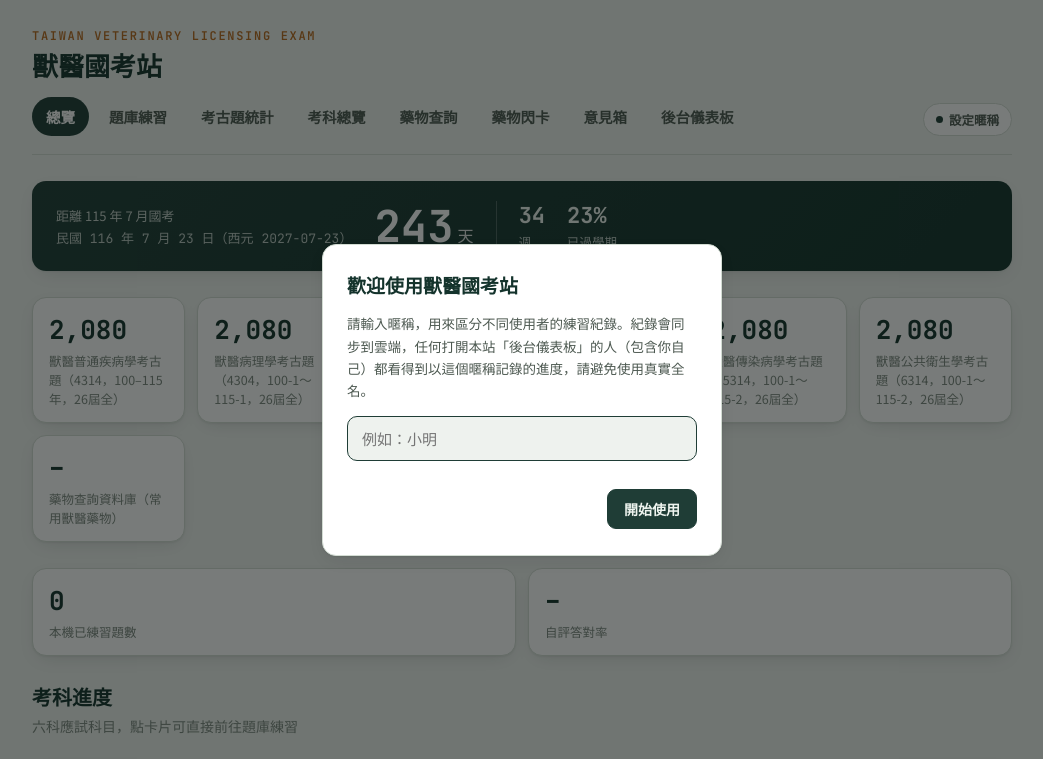
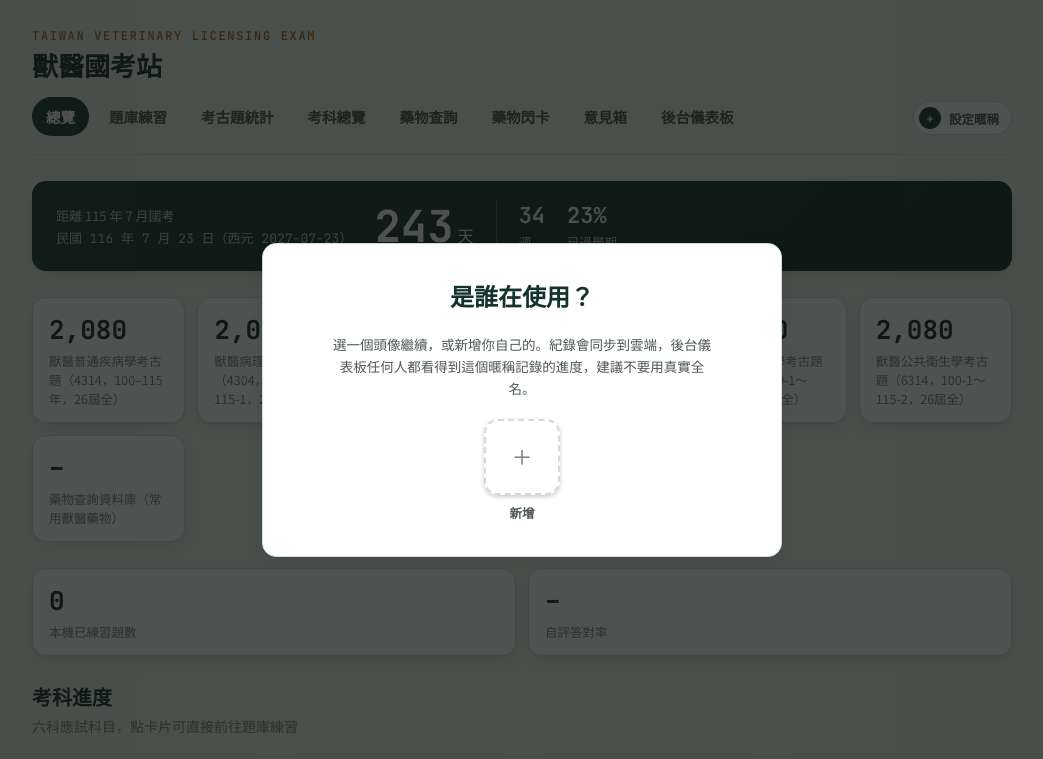
Before and after one commit to lilililiannnn/aegis-of-noesis, a plain HTML site: page index.html in a window 1280 px wide. Shown: the top 759 px of the page, without its empty margins (118-1161 px from the left). Drawn offline with Linux system fonts and the light colour scheme.

Commit message:
Netflix-style avatar picker for profile selection
Co-Authored-By: Claude Sonnet 5 <noreply@anthropic.com>

```diff
--- a/index.html
+++ b/index.html
@@ -484,17 +484,21 @@ footer.foot{
 
 /* ---------- Profile (local, per-browser) ---------- */
 .profile-chip{
-  display:inline-flex;align-items:center;gap:6px;
+  display:inline-flex;align-items:center;gap:8px;
   border:1px solid var(--line);
   background:var(--paper-raised);
   color:var(--ink-dim);
   font-size:12.5px;font-weight:600;
-  padding:6px 12px;border-radius:999px;cursor:pointer;
+  padding:5px 12px 5px 5px;border-radius:999px;cursor:pointer;
 }
 .profile-chip:hover{border-color:var(--pine);}
-.profile-chip .dot{width:7px;height:7px;border-radius:50%;background:var(--pine);}
+.profile-chip .dot{
+  width:22px;height:22px;border-radius:50%;background:var(--pine);
+  display:flex;align-items:center;justify-content:center;
+  color:#fff;font-weight:700;font-size:11px;flex:none;
+}
 .modal-overlay{
-  position:fixed;inset:0;background:rgba(10,16,13,.55);
+  position:fixed;inset:0;background:rgba(10,16,13,.72);
   display:flex;align-items:center;justify-content:center;
   padding:20px;z-index:50;
 }
@@ -503,21 +507,45 @@ footer.foot{
   border:1px solid var(--line);
   border-radius:var(--radius);
   box-shadow:var(--shadow);
-  max-width:400px;width:100%;
-  padding:26px 24px;
-  display:flex;flex-direction:column;gap:14px;
-}
-.modal-card h3{margin:0;font-family:var(--font-display);font-size:19px;font-weight:700;color:var(--pine-strong);}
-.modal-card p{margin:0;font-size:13.5px;line-height:1.65;color:var(--ink-dim);}
+  max-width:520px;width:100%;
+  padding:34px 30px;
+  display:flex;flex-direction:column;gap:20px;
+  align-items:center;text-align:center;
+}
+.modal-card h3{margin:0;font-family:var(--font-display);font-size:24px;font-weight:700;color:var(--pine-strong);}
+.modal-card p{margin:0;font-size:13.5px;line-height:1.65;color:var(--ink-dim);max-width:380px;}
 .modal-card input{
   font-family:var(--font-body);font-size:15px;
   padding:11px 14px;border:1px solid var(--line);border-radius:10px;
   background:var(--paper);color:var(--ink);outline:none;
+  width:100%;text-align:center;
 }
 .modal-card input:focus{border-color:var(--pine);}
-.existing-profiles{display:flex;flex-wrap:wrap;gap:7px;}
-.existing-profiles .chip{font-size:12.5px;padding:5px 11px;}
-.modal-card .modal-actions{display:flex;justify-content:flex-end;gap:8px;}
+.modal-card .modal-actions{display:flex;justify-content:center;gap:8px;width:100%;}
+.avatar-grid{display:flex;flex-wrap:wrap;gap:18px;justify-content:center;max-width:440px;}
+.avatar-tile{
+  display:flex;flex-direction:column;align-items:center;gap:8px;
+  cursor:pointer;width:84px;
+}
+.avatar-circle{
+  width:76px;height:76px;border-radius:14px;
+  display:flex;align-items:center;justify-content:center;
+  color:#fff;font-family:var(--font-display);font-weight:700;font-size:30px;
+  transition:transform .12s, box-shadow .12s;
+  box-shadow:0 2px 4px rgba(0,0,0,.2);
+}
+.avatar-tile:hover .avatar-circle{transform:scale(1.06);box-shadow:0 4px 14px rgba(0,0,0,.3);}
+.avatar-label{
+  font-size:12.5px;font-weight:600;color:var(--ink-dim);
+  max-width:84px;overflow:hidden;text-overflow:ellipsis;white-space:nowrap;
+}
+.avatar-circle-add{
+  background:transparent !important;
+  border:2px dashed var(--line);
+  color:var(--ink-faint);font-size:32px;font-weight:400;
+}
+.avatar-tile:hover .avatar-circle-add{border-color:var(--pine);color:var(--pine);}
+.avatar-add-form{display:flex;flex-direction:column;gap:14px;width:100%;max-width:300px;}
 
 /* ---------- Admin dashboard ---------- */
 .admin-table-wrap{overflow-x:auto;}
@@ -583,7 +611,7 @@ table.admin-table td.num{font-family:var(--font-mono);font-variant-numeric:tabul
       <button data-view="feedback">意見箱</button>
       <button data-view="admin">後台儀表板</button>
     </nav>
-    <button class="profile-chip" id="profile-chip"><span class="dot"></span><span id="profile-chip-label">設定暱稱</span></button>
+    <button class="profile-chip" id="profile-chip"><span class="dot" id="profile-chip-dot">+</span><span id="profile-chip-label">設定暱稱</span></button>
   </header>
 
   <main>
@@ -912,12 +940,15 @@ table.admin-table td.num{font-family:var(--font-mono);font-variant-numeric:tabul
 
 <div class="modal-overlay" id="profile-modal" hidden>
   <div class="modal-card">
-    <h3>歡迎使用獸醫國考站</h3>
-    <p>請輸入暱稱，用來區分不同使用者的練習紀錄。紀錄會同步到雲端，任何打開本站「後台儀表板」的人（包含你自己）都看得到以這個暱稱記錄的進度，請避免使用真實全名。</p>
-    <input type="text" id="profile-input" placeholder="例如：小明" maxlength="20">
-    <div class="existing-profiles" id="existing-profiles"></div>
-    <div class="modal-actions">
-      <button class="btn primary" id="profile-submit-btn">開始使用</button>
+    <h3>是誰在使用？</h3>
+    <p>選一個頭像繼續，或新增你自己的。紀錄會同步到雲端，後台儀表板任何人都看得到這個暱稱記錄的進度，建議不要用真實全名。</p>
+    <div class="avatar-grid" id="avatar-grid"></div>
+    <div class="avatar-add-form" id="avatar-add-form" hidden>
+      <input type="text" id="profile-input" placeholder="輸入暱稱" maxlength="20">
+      <div class="modal-actions">
+        <button class="btn" id="avatar-add-cancel-btn">取消</button>
+        <button class="btn primary" id="profile-submit-btn">建立</button>
+      </div>
     </div>
   </div>
 </div>
@@ -1046,27 +1077,68 @@ table.admin-table td.num{font-family:var(--font-mono);font-variant-numeric:tabul
 
   var profileState = { current: null, profiles: [] };
 
+  var AVATAR_COLORS = ["#5b64b4","#a1548f","#8b5e34","#b5652e","#4f7a5b","#b05a80","#2f7a4f","#b96a1f","#3d6fa6","#a63d3d"];
+  function avatarColor(name){
+    var h = 0;
+    var s = String(name||"");
+    for(var i=0;i<s.length;i++){ h = (h*31 + s.charCodeAt(i)) >>> 0; }
+    return AVATAR_COLORS[h % AVATAR_COLORS.length];
+  }
+  function avatarInitial(name){
+    var s = String(name||"").trim();
+    return s ? s.charAt(0).toUpperCase() : "?";
+  }
+
   function progressKey(){ return LS_PREFIX+"data:"+profileState.current+":progress"; }
   function masteryKey(){ return LS_PREFIX+"data:"+profileState.current+":mastery"; }
 
   function renderProfileChip(){
     var label = document.getElementById("profile-chip-label");
+    var dot = document.getElementById("profile-chip-dot");
     if(label) label.textContent = profileState.current ? profileState.current : "設定暱稱";
+    if(dot){
+      if(profileState.current){
+        dot.textContent = avatarInitial(profileState.current);
+        dot.style.background = avatarColor(profileState.current);
+      } else {
+        dot.textContent = "+";
+        dot.style.background = "var(--pine)";
+      }
+    }
+  }
+
+  function showAddForm(){
+    document.getElementById("avatar-grid").hidden = true;
+    var form = document.getElementById("avatar-add-form");
+    form.hidden = false;
+    var input = document.getElementById("profile-input");
+    input.value = "";
+    setTimeout(function(){ input.focus(); }, 50);
+  }
+  function hideAddForm(){
+    document.getElementById("avatar-add-form").hidden = true;
+    document.getElementById("avatar-grid").hidden = false;
   }
 
   function showProfileModal(){
     var modal = document.getElementById("profile-modal");
-    var input = document.getElementById("profile-input");
-    var existingEl = document.getElementById("existing-profiles");
-    existingEl.innerHTML = profileState.profiles.map(function(p){
-      return '<button class="chip" data-p="'+p.replace(/"/g,"&quot;")+'">'+p+'</button>';
+    var gridEl = document.getElementById("avatar-grid");
+    gridEl.hidden = false;
+    document.getElementById("avatar-add-form").hidden = true;
+    var tilesHTML = profileState.profiles.map(function(p){
+      return '<div class="avatar-tile" data-p="'+p.replace(/"/g,"&quot;")+'">'+
+        '<div class="avatar-circle" style="background:'+avatarColor(p)+'">'+avatarInitial(p)+'</div>'+
+        '<span class="avatar-label">'+p+'</span></div>';
     }).join("");
-    existingEl.querySelectorAll(".chip").forEach(function(btn){
-      btn.addEventListener("click", function(){ setProfile(btn.dataset.p); });
-    });
-    input.value = "";
+    tilesHTML += '<div class="avatar-tile" id="avatar-add-tile">'+
+      '<div class="avatar-circle avatar-circle-add">+</div>'+
+      '<span class="avatar-label">新增</span></div>';
+    gridEl.innerHTML = tilesHTML;
+    gridEl.querySelectorAll(".avatar-tile[data-p]").forEach(function(el){
+      el.addEventListener("click", function(){ setProfile(el.dataset.p); });
+    });
+    document.getElementById("avatar-add-tile").addEventListener("click", showAddForm);
     modal.hidden = false;
-    setTimeout(function(){ input.focus(); }, 50);
   }
   function hideProfileModal(){
     document.getElementById("profile-modal").hidden = true;
@@ -1107,6 +1179,10 @@ table.admin-table td.num{font-family:var(--font-mono);font-variant-numeric:tabul
   });
   document.getElementById("profile-input").addEventListener("keydown", function(ev){
     if(ev.key==="Enter") setProfile(this.value);
+  });
+  document.getElementById("avatar-add-cancel-btn").addEventListener("click", function(){
+    if(profileState.current) hideProfileModal();
+    else hideAddForm();
   });
 
   /* ---------------- Tabs ---------------- */
```
